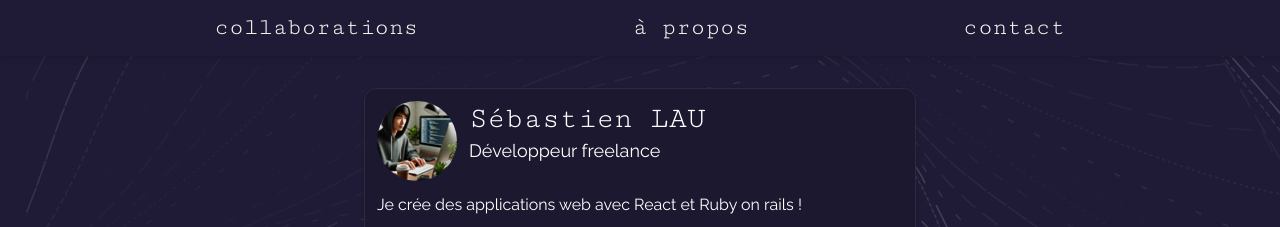
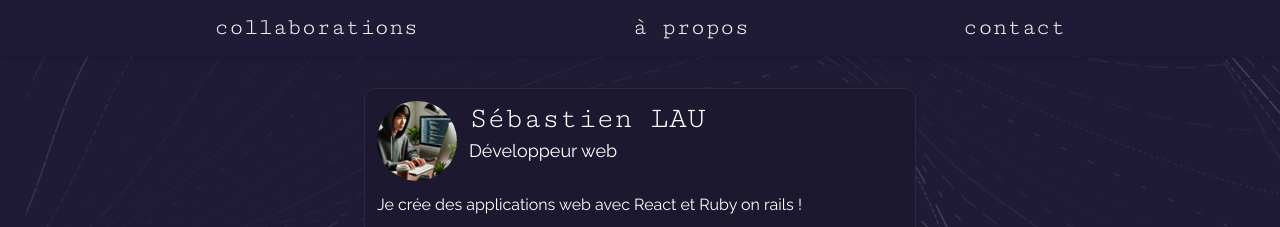
Before and after one commit to SebLau02/OC_P8, a Next.js app: page / in a window 1280 px wide. Shown: the top 227 px of the page. Built offline with nearby package versions, Linux system fonts and the light colour scheme.

Commit message:
add fixes

```diff
--- a/app/_components/backgrounds.tsx
+++ b/app/_components/backgrounds.tsx
@@ -3,7 +3,7 @@ import React from "react";
 export const Backgrounds = () => {
   return (
     <div className="overflow-hidden max-w-full">
-      <div className="absolute top-[7%] right-0 w-[98%] max-w-[1600px] opacity-20">
+      <div className="absolute top-[7%] right-0 w-[98%] max-w-[1600px] opacity-20 -z-10">
         <svg version="1.1" viewBox="0 0 800 800" opacity="1">
           <defs>
             <linearGradient
@@ -318,7 +318,7 @@ export const Backgrounds = () => {
           </g>
         </svg>
       </div>
-      <div className="w-[90%] min-w-[300px] max-w-[1200px] absolute top-[160%] left-[30%] -translate-x-1/2 opacity-10">
+      <div className="w-[90%] min-w-[300px] max-w-[1200px] absolute top-[160%] left-[30%] -translate-x-1/2 opacity-10 -z-10">
         <svg viewBox="0 0 100 100">
           <path
             d="M80,61.5Q78,73,65,67Q52,61,45,66Q38,71,30,65.5Q22,60,19,49Q16,38,26.5,33Q37,28,45.5,27.5Q54,27,62.5,29.5Q71,32,76.5,41Q82,50,80,61.5Z"
--- /dev/null
+++ b/app/_components/footer.tsx
@@ -0,0 +1,16 @@
+import React from "react";
+
+export const Footer = () => {
+  return (
+    <div className="flex-col bg-card w-full flex justify-center items-center py-3 sm:py-6 px-3 sm:px-48 gap-3 sm:gap-6">
+      <ul className="self-start">
+        <li>
+          <h3>Contact</h3>
+        </li>
+        <li>📧: sebastien.lau2021@gmail.com</li>
+        <li>📞: +33 603 709 377</li>
+      </ul>
+      <p>© 2024 Sébastien Lau- Tous droits réservés</p>
+    </div>
+  );
+};
--- a/app/_components/header.tsx
+++ b/app/_components/header.tsx
@@ -28,7 +28,7 @@ export const Header = () => {
   return (
     <header className={`relative min-h-[56px]`}>
       <div
-        className={`fixed top-0 left-0 bg-background w-full z-30 flex justify-evenly align-center py-3 shadow-md transition-transform ${
+        className={`fixed top-0 left-0 bg-background w-full z-30 flex justify-evenly items-center py-3 shadow-md transition-transform ${
           scrollDirection === "down" ? "-translate-y-full" : "translate-y-0"
         }`}
       >
--- a/app/layout.tsx
+++ b/app/layout.tsx
@@ -13,9 +13,9 @@ const CutiveMono = Cutive_Mono({
 });
 
 export const metadata: Metadata = {
-  title: "Sébastien LAU - Développeur freelance",
+  title: "Sébastien LAU - Portfolio déveoppeur",
   description:
-    "Développeur React freelance basé sur Rennes, disponible pour des missions 100% distanciel.",
+    "Voici mon portfolio de développeur, vous y trouverez tout les informations que vous avez besoin",
 };
 
 export default function RootLayout({
@@ -30,7 +30,8 @@ export default function RootLayout({
     description:
       "Voici mon portfolio de développeur, vous y trouverez tout les informations que vous avez besoin",
     url: "https://sebastien-dev-portfolio.vercel.app/",
-    image: "@/public/assets/profile.png",
+    image:
+      "https://asset.cloudinary.com/dw7tgqocy/3f8ebf9c5cb17a0d2249f2dddc09f89e",
     creator: {
       "@type": "Person",
       name: "Sébastien LAU",
@@ -46,16 +47,19 @@ export default function RootLayout({
         <meta property="og:title" content="Sébastien, développeur web" />
         <meta
           property="og:description"
-          content="Sébastien, Développeur freelance basé Rennes et dispo en full-remote"
+          content="Voici mon portfolio de développeur, vous y trouverez tout les informations que vous avez besoin"
         />
-        <meta property="og:image" content="@/public/assets/profile.png" />
+        <meta
+          property="og:image"
+          content="https://asset.cloudinary.com/dw7tgqocy/3f8ebf9c5cb17a0d2249f2dddc09f89e"
+        />
         <meta
           property="og:url"
           content="https://sebastien-dev-portfolio.vercel.app/"
         />
         <meta
           property="og:site_name"
-          content="Sébastien LAU - Développeur freelance"
+          content="Sébastien LAU - Portfolio développeur"
         />
         <meta property="og:locale" content="fr_FR" />
         {/* Open Graph meta tags **END** */}
--- a/app/page.tsx
+++ b/app/page.tsx
@@ -40,6 +40,7 @@ import {
 } from "./_components/icons";
 import { StyledTitle } from "./_components/styledTitle";
 import { Backgrounds } from "./_components/backgrounds";
+import { Footer } from "./_components/footer";
 
 const socials = [
   {
@@ -155,7 +156,7 @@ const projects = [
             value: "Développement Backend",
           },
         ],
-        stack: ["Express.js", "mongodb", "TypeScript"],
+        stack: ["Express.js", "MongoDB", "TypeScript", "Cloudinary"],
         link: "https://mvgrimoire.vercel.app/",
         icon: Mvg,
       },
@@ -172,7 +173,7 @@ const projects = [
             value: "Développement frontend / backend",
           },
         ],
-        stack: ["Next.js", "TypeScript", "Tailwind.css"],
+        stack: ["Next.js", "TypeScript", "Tailwind.css", "shadcn/ui"],
         link: "https://sebastien-dev-portfolio.vercel.app/",
         icon: WildFox,
       },
@@ -206,7 +207,7 @@ export default function Home() {
               </div>
               <div>
                 <h1>Sébastien LAU</h1>
-                <h3>Développeur freelance</h3>
+                <h3>Développeur web</h3>
               </div>
             </div>
             <p>Je crée des applications web avec React et Ruby on rails !</p>
@@ -378,6 +379,7 @@ export default function Home() {
           <Contact />
         </Section>
       </main>
+      <Footer />
     </main>
   );
 }
```
